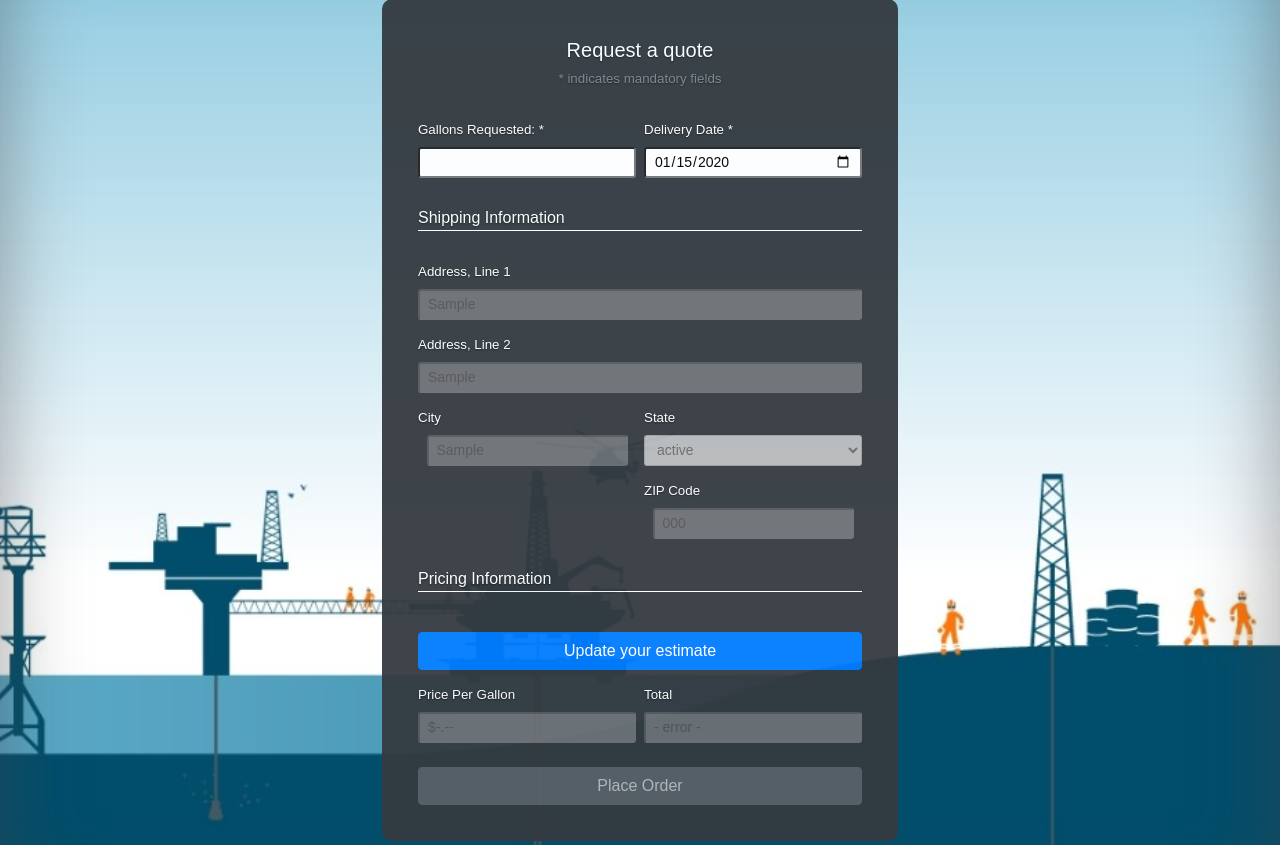
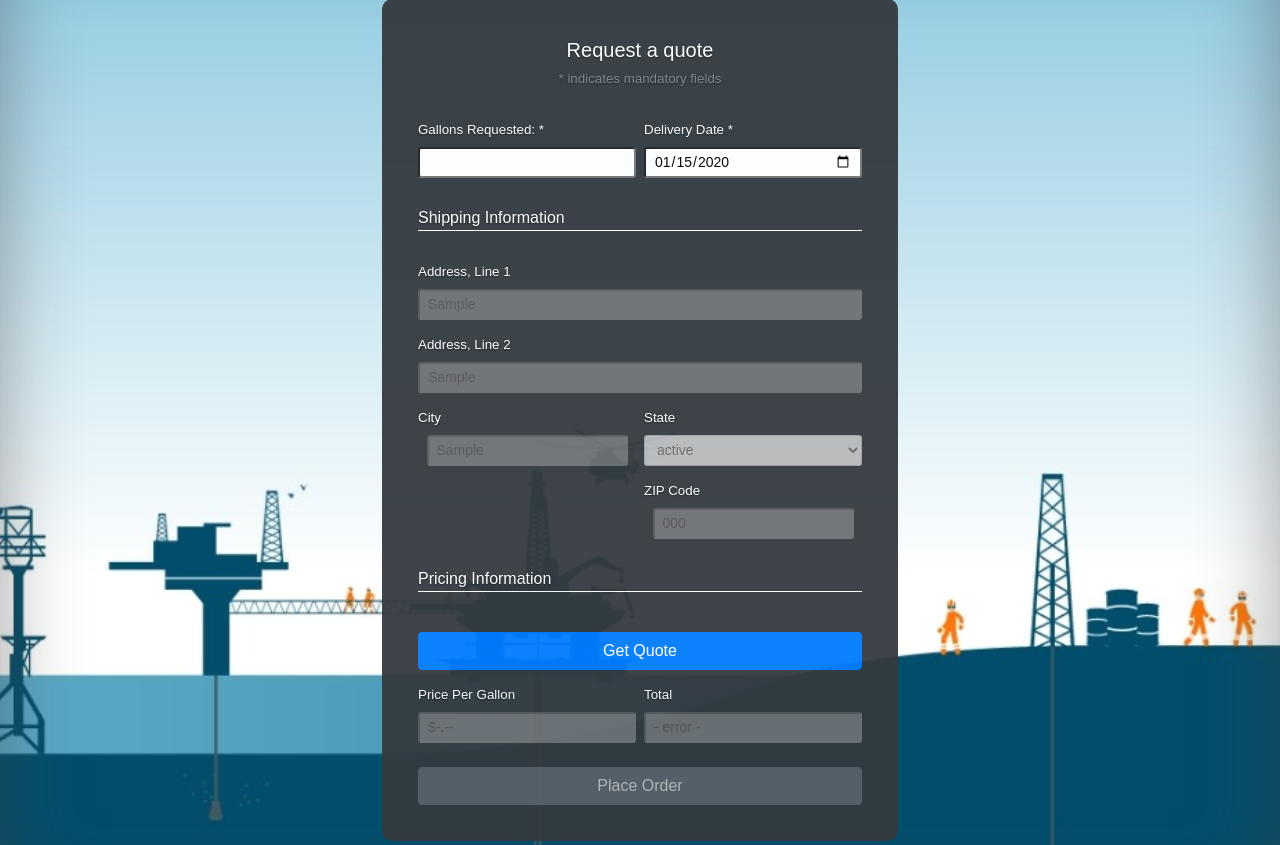
Before and after one commit to Days0n/fuelCostPredictor, a Django app: template FuelPredictor_FINAL/fuelLog/templates/fuelLog/quote_request.html in a window 1280 px wide. Shown: the part 67-912 px from the top of the page. Run offline with Django 4.2, Linux system fonts and the light colour scheme; a user stored in the database is signed in; tables that the repository leaves empty hold one stand-in row (values such as "Sample post"); the template is opened without the code that fills it: values that come from a table or form of the project are taken from there, most other values are stand-ins (such as "Sample title", 1, 10 or a date in 2020); data that the repository does not hold is empty; some libraries are stand-ins or nearby versions.

Commit message:
last update

```diff
--- a/FuelPredictor_FINAL/fuelLog/templates/fuelLog/quote_request.html
+++ b/FuelPredictor_FINAL/fuelLog/templates/fuelLog/quote_request.html
@@ -141,7 +141,7 @@
                                 <p class="text-underline mx-auto text-left">Pricing Information</p>
                             </div>
                             <div class="form-group m-1">
-                                <input type="button" id="price-update" name="price-update" value="Update your estimate" class="btn btn-primary w-100 mt-3" onclick='updateTotal()'>
+                                <input type="button" id="price-update" name="price-update" value="Get Quote" class="btn btn-primary w-100 mt-3" onclick='updateTotal()'>
                             </div>
                             <div class="d-flex flex-row justify-content-between w-100">
                                 <div class="form-group m-1 w-50">
--- a/FuelPredictor_FINAL/fuelLog/views/pricing.py
+++ b/FuelPredictor_FINAL/fuelLog/views/pricing.py
@@ -16,7 +16,7 @@ def get_price(gallons, date, user_profile, past_orders):
     state = user_profile.state
     loc_factor = 0.02 if state == "Texas" else 0.04
     rate_history_factor = 0.01 if past_orders > 0 else 0.00
-    gallons_requested_factor = 0.02 if gallons >= 1000 else 0.03
+    gallons_requested_factor = 0.02 if gallons > 1000 else 0.03
     company_profit_factor = 0.10  # Fixed
 
 
```
